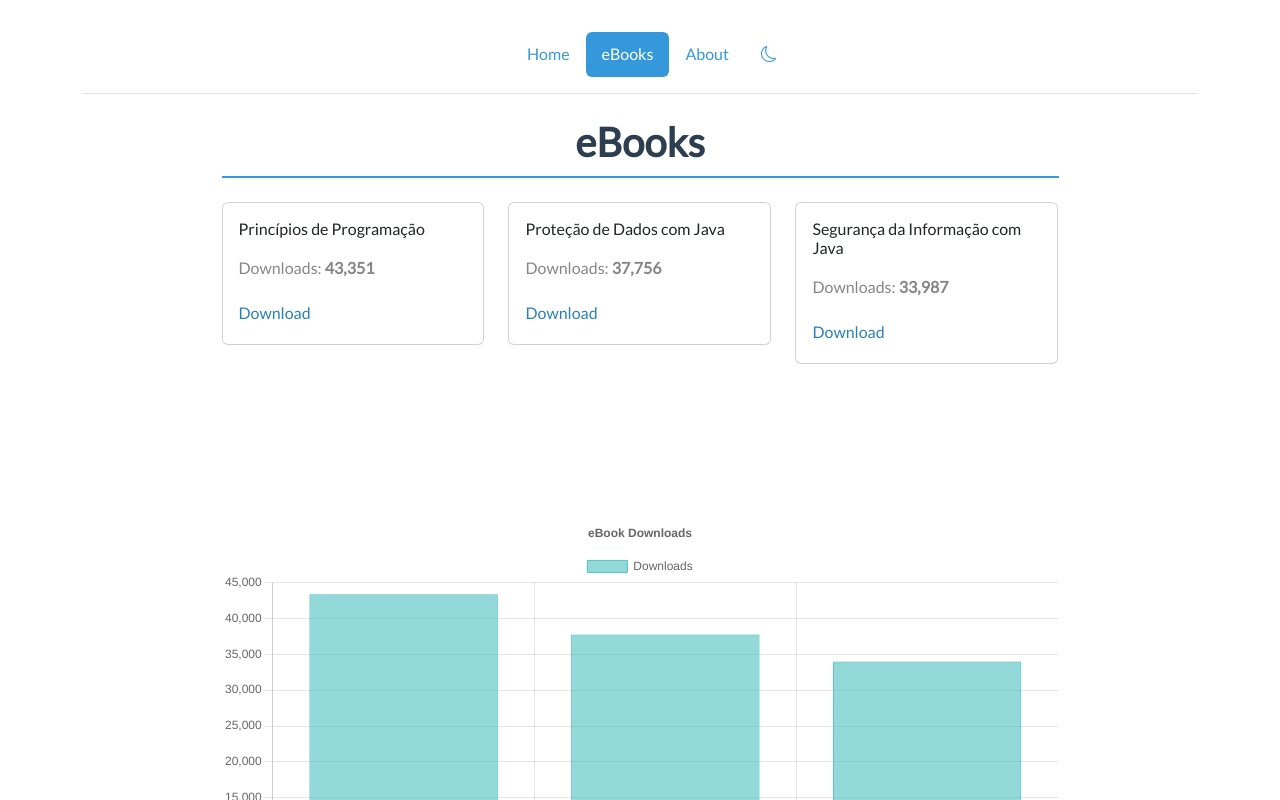
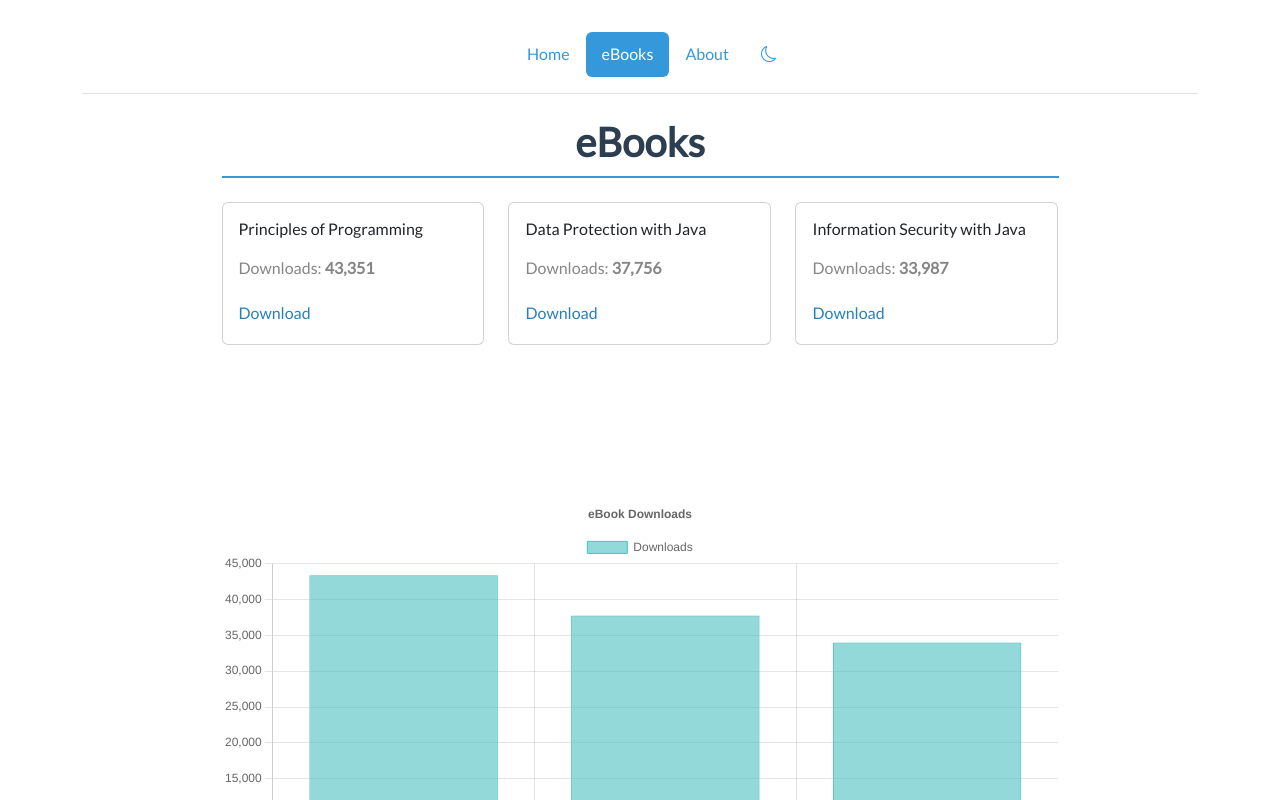
Before and after one commit to metiago/metiago.github.io, a Next.js app: page /ebooks in a window 1280 px wide. Shown: the top 800 px of the page. Built offline with nearby package versions, Linux system fonts and the light colour scheme.

Commit message:
Update page.js

```diff
--- a/app/ebooks/page.js
+++ b/app/ebooks/page.js
@@ -12,7 +12,7 @@ export default function Ebook() {
             <div className="col-md-4 mb-4">
               <div className="card">
                 <div className="card-body">
-                  <h6 className="card-title">Princípios de Programação</h6>
+                  <h6 className="card-title">Principles of Programming</h6>
                   <p className="card-text">Downloads: <strong>43,351</strong></p>
                   <a
                     href="/files/principios-de-programacao-book.pdf"
@@ -27,7 +27,7 @@ export default function Ebook() {
             <div className="col-md-4 mb-4">
               <div className="card">
                 <div className="card-body">
-                  <h6 className="card-title">Proteção de Dados com Java</h6>
+                  <h6 className="card-title">Data Protection with Java</h6>
                   <p className="card-text">Downloads: <strong>37,756</strong></p>
                   <a
                     href="/files/proteção-de-dados-com-java-book.pdf"
@@ -42,7 +42,7 @@ export default function Ebook() {
             <div className="col-md-4 mb-4">
               <div className="card">
                 <div className="card-body">
-                  <h6 className="card-title">Segurança da Informação com Java</h6>
+                  <h6 className="card-title">Information Security with Java</h6>
                   <p className="card-text">Downloads: <strong>33,987</strong></p>
                   <a
                     href="/files/seguranca-da-informacao-com-java-book.pdf"
```
